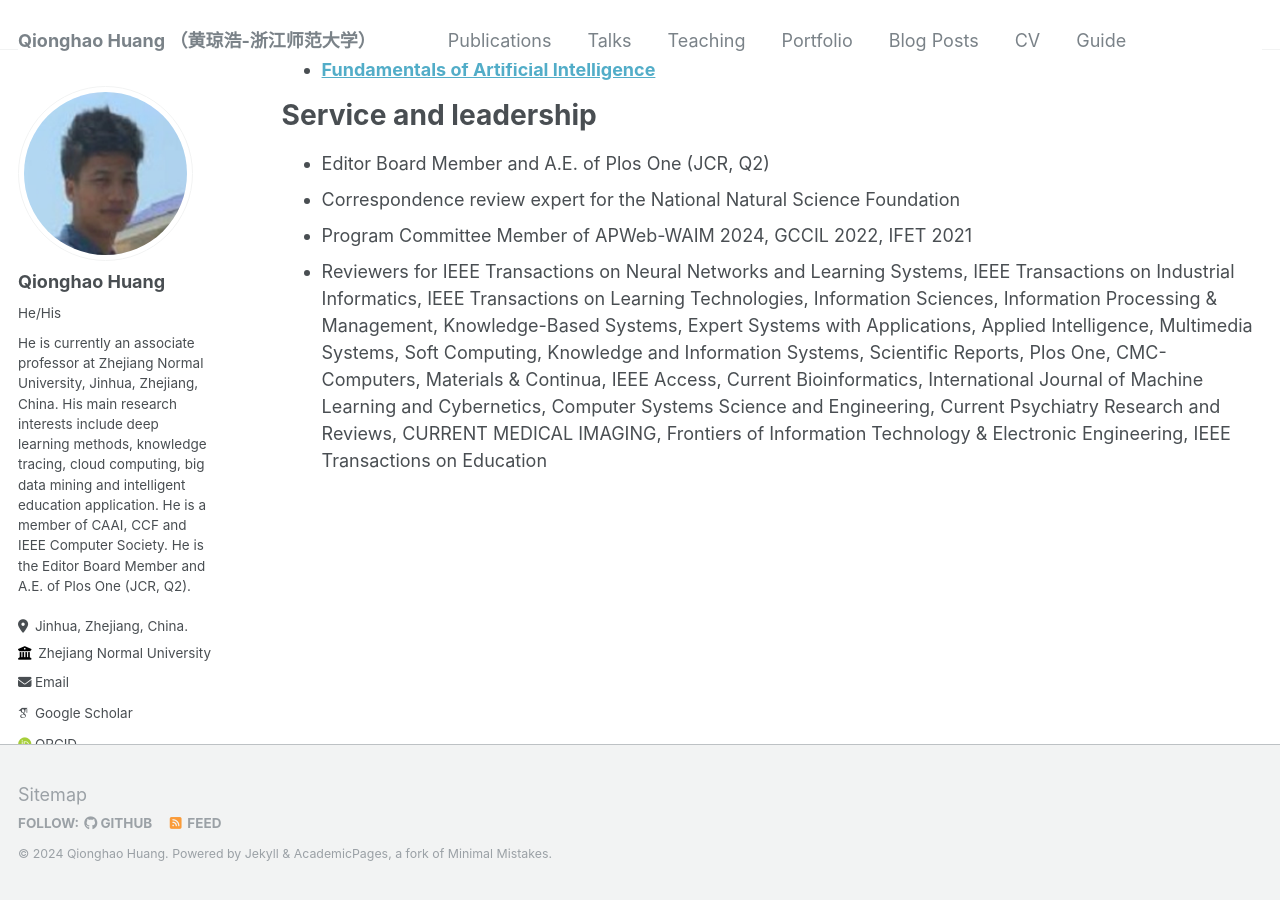
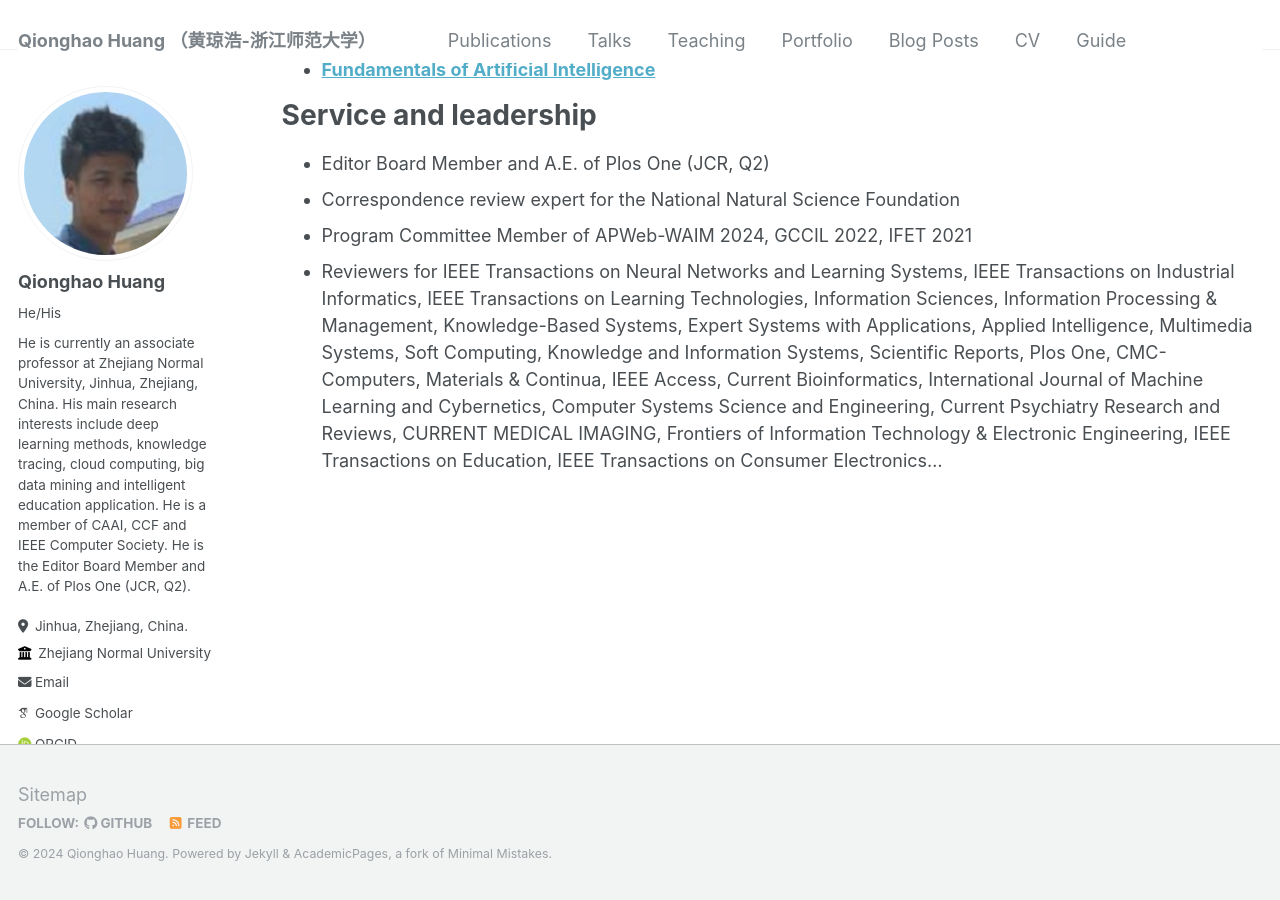
Before and after one commit to qhhuang-ai/qhhuang-ai.github.io, a Jekyll site: the page built from _pages/cv.md, in a window 1280 px wide and 900 px high, scrolled down 4725 px. Built offline with Jekyll 4.4.1, drawn with Linux system fonts in a browser that asks for light colours; some web fonts are replaced.

Commit message:
update CV

```diff
--- a/_pages/cv.md
+++ b/_pages/cv.md
@@ -64,4 +64,4 @@
 * Editor Board Member and A.E. of Plos One (JCR, Q2)
 * Correspondence review expert for the National Natural Science Foundation
 * Program Committee Member of APWeb-WAIM 2024, GCCIL 2022, IFET 2021
-* Reviewers for IEEE Transactions on Neural Networks and Learning Systems, IEEE Transactions on Industrial Informatics, IEEE Transactions on Learning Technologies, Information Sciences, Information Processing & Management, Knowledge-Based Systems, Expert Systems with Applications, Applied Intelligence, Multimedia Systems, Soft Computing, Knowledge and Information Systems, Scientific Reports, Plos One, CMC-Computers, Materials & Continua,  IEEE Access, Current Bioinformatics, International Journal of Machine Learning and Cybernetics, Computer Systems Science and Engineering, Current Psychiatry Research and Reviews, CURRENT MEDICAL IMAGING,  Frontiers of Information Technology & Electronic Engineering, IEEE Transactions on Education
+* Reviewers for IEEE Transactions on Neural Networks and Learning Systems, IEEE Transactions on Industrial Informatics, IEEE Transactions on Learning Technologies, Information Sciences, Information Processing & Management, Knowledge-Based Systems, Expert Systems with Applications, Applied Intelligence, Multimedia Systems, Soft Computing, Knowledge and Information Systems, Scientific Reports, Plos One, CMC-Computers, Materials & Continua,  IEEE Access, Current Bioinformatics, International Journal of Machine Learning and Cybernetics, Computer Systems Science and Engineering, Current Psychiatry Research and Reviews, CURRENT MEDICAL IMAGING,  Frontiers of Information Technology & Electronic Engineering, IEEE Transactions on Education, IEEE Transactions on Consumer Electronics...
```
